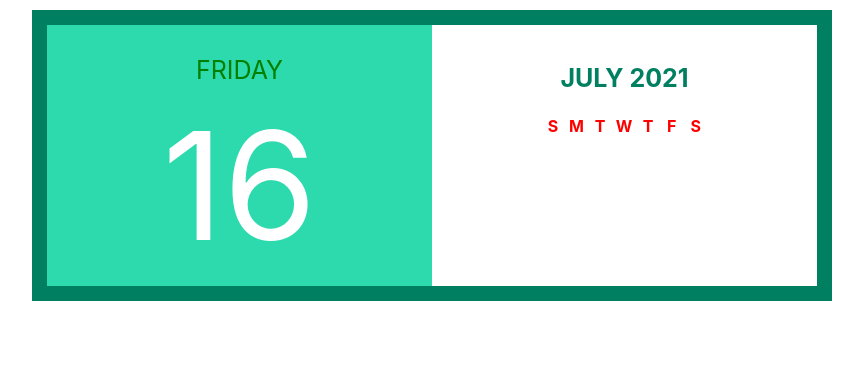
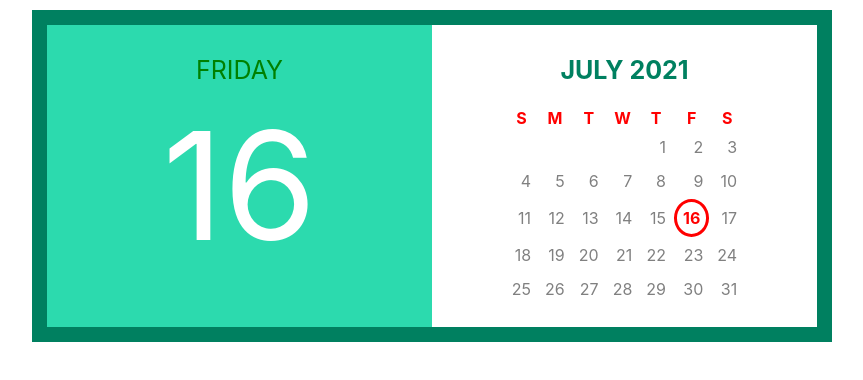
Before and after one commit to andrey-stseba/my-react, a React (Create React App) app: page / in a window 1280 px wide. Shown: the top 380 px of the page, without its empty margins (208-1071 px from the left). Built offline with nearby package versions, Linux system fonts and the light colour scheme.

Commit message:
corrected сalendar project version

```diff
--- a/src/common/styles/_templates.scss
+++ b/src/common/styles/_templates.scss
@@ -1,4 +1,3 @@
 %flex-container {
   display: flex;
-  flex-direction: column;
 }
--- a/src/common/styles/_vars.scss
+++ b/src/common/styles/_vars.scss
@@ -1,5 +1,7 @@
 $dark-color: #111111;
-$light-color: #dddddd;
+$light-color: #ffffff;
+$border-color: #008060;
+$red-color: #ff0000;
 
 $sm: 576px;
 $md: 768px;
--- a/src/components/Calendar/Calendar.module.scss
+++ b/src/components/Calendar/Calendar.module.scss
@@ -1,4 +1,5 @@
 @import "./../../common/styles/templates";
+@import "./../../common/styles/vars";
 
 * {
   box-sizing: border-box;
@@ -7,7 +8,7 @@
 .container {
   @extend %flex-container;
   flex-direction: row;
-  //   justify-content: space-between;
+  flex-wrap: wrap;
 
   max-width: 800px;
   min-width: 300px;
@@ -15,14 +16,21 @@
 
   margin: 10px auto 0;
 
-  border: 15px solid #008060;
+  border: 15px solid $border-color;
+
+  & > * {
+    @extend %flex-container;
+    width: 50%;
+    align-items: center;
+    flex-basis: 240px;
+    flex-grow: 1;
+  }
 }
 
 .containerDay {
-  @extend %flex-container;
-  width: 50%;
+  flex-direction: column;
+
   background-color: #2cdaae;
-  align-items: center;
 
   .thisDay {
     font-size: 25px;
@@ -33,15 +41,12 @@
 
   .thisNumber {
     font-size: 150px;
-    color: white;
+    color: $light-color;
     padding: 10px;
     text-align: center;
   }
 }
 .containerMonth {
-  width: 50%;
-  display: flex;
-  align-items: center;
   justify-content: center;
 }
 .containerTable {
@@ -49,14 +54,14 @@
 }
 
 .containerCaption {
-  color: #008060;
+  color: $border-color;
   text-transform: uppercase;
   font-weight: bold;
   font-size: 25px;
   margin-bottom: 20px;
 }
 .containerThead {
-  color: red;
+  color: $red-color;
 }
 
 .containerTd {
@@ -65,12 +70,12 @@
   text-align: right;
 }
 .sameDayBox {
-  border: 3px solid red;
+  border: 3px solid $red-color;
   border-radius: 50%;
-  color: red;
+  color: $red-color;
   font-weight: bold;
 }
 
 .hideAnotherMonth {
-  color: white;
+  color: $light-color;
 }
--- a/src/components/Calendar/Month/index.jsx
+++ b/src/components/Calendar/Month/index.jsx
@@ -11,7 +11,7 @@ const getWeeks = (date) => {
 
   const weeks = [];
   for (let i = firstWeek; i < firstWeek + getWeeksInMonth(date); i++) {
-    weeks.push(<Week key={i} week={i} year={year} />);
+    weeks.push(<Week key={i} week={i} year={year} date={date} />);
   }
 
   return weeks;
--- a/src/components/Calendar/Week/index.jsx
+++ b/src/components/Calendar/Week/index.jsx
@@ -13,7 +13,7 @@ const getDaysOfWeek = (date, week, year) => {
     const dateIndex = addDays(startOfWeek, i);
 
     const sameDayClass = classNames(styles.containerTd, {
-      [styles.sameDayBox]: isSameDay(date, dateIndex),
+      [styles.sameDayBox]: isSameDay(new Date(), dateIndex),
     });
 
     isSameMonth(date, dateIndex)
@@ -42,7 +42,7 @@ function Week(props) {
 }
 
 Week.propTypes = {
-  date: PropTypes.instanceOf(Date),
+  date: PropTypes.instanceOf(Date).isRequired,
   week: PropTypes.number.isRequired,
   year: PropTypes.number.isRequired,
 };
```
